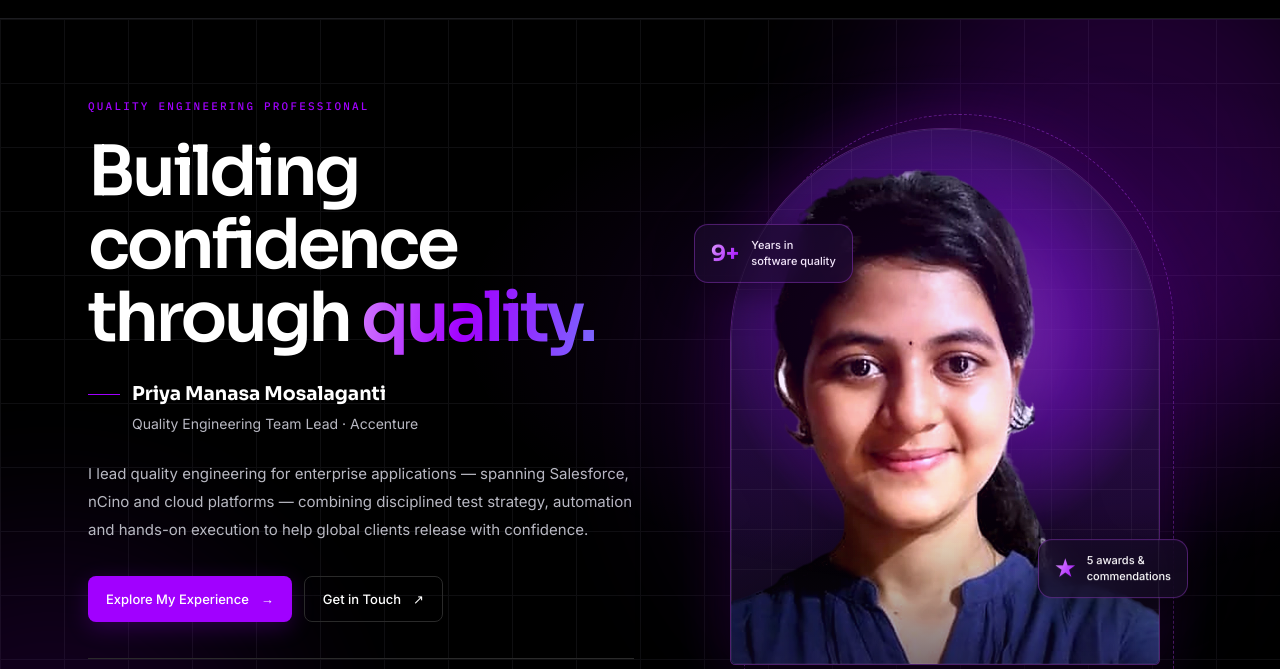
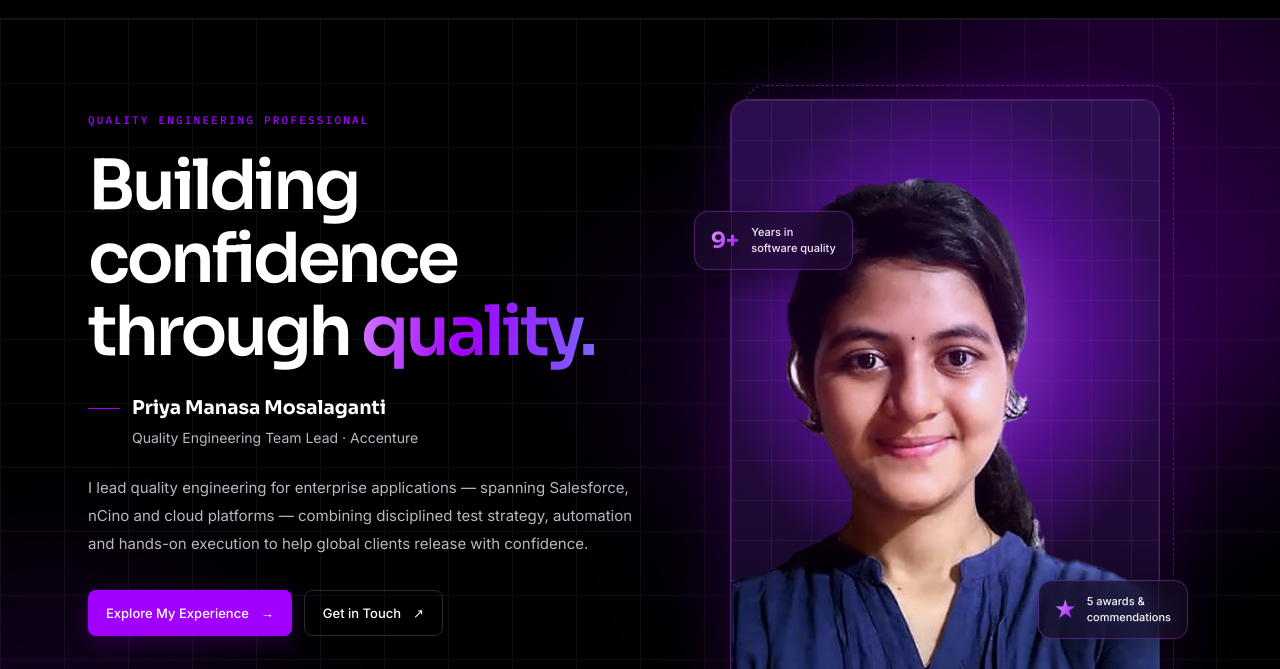
Before and after one commit to theyashwebs-code/Priya-manasa-portfolio-, a plain HTML site: page index.html in a window 1280 px wide. Shown: the part 63-732 px from the top of the page. Drawn offline with Linux system fonts and the light colour scheme.

Commit message:
Update style.css

```diff
--- a/style.css
+++ b/style.css
@@ -2440,3 +2440,27 @@
     min-height: auto;
   }
 }
+
+/* ---------- Portrait: clean rectangle, full photo visible ---------- */
+.portrait-frame {
+  aspect-ratio: 786 / 1138;
+  border-radius: 18px;
+  border: 1px solid rgba(192, 77, 255, 0.35);
+}
+.portrait-arch-outline {
+  border-radius: 22px;
+  inset: -14px -14px 26px 14px;
+}
+.portrait-photo {
+  object-fit: cover;
+  object-position: 50% 50%;
+  transform: none;
+  filter: none;
+  image-rendering: auto;
+}
+.portrait-frame::after {
+  background: linear-gradient(to top, rgba(18, 8, 31, 0.25), transparent 18%);
+}
+@media (max-width: 900px) {
+  .portrait-arch-outline { inset: -12px -12px 28px 12px; }
+}
```
